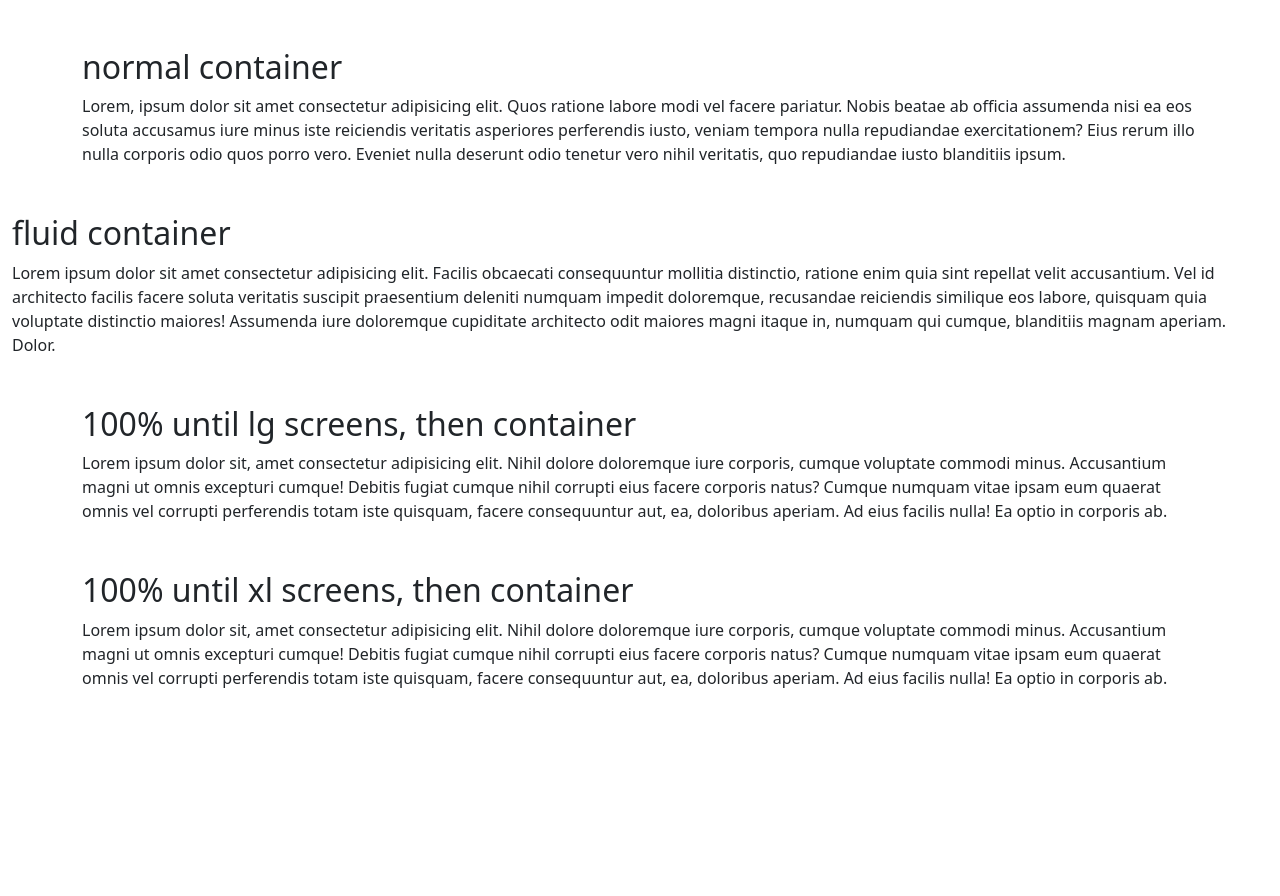
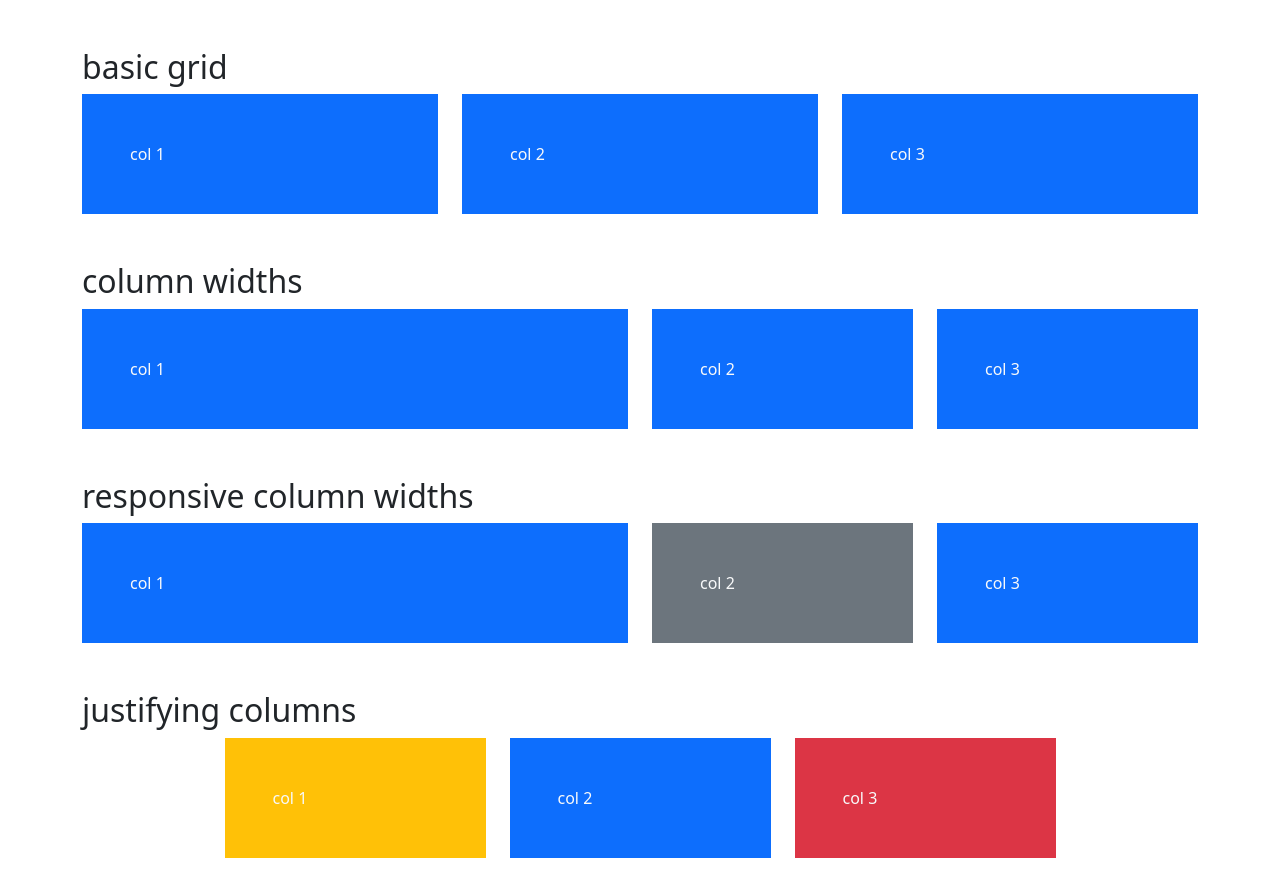
Before and after one commit to vector-gru/ebook_web, a plain HTML site: page index.html in a window 1280 px wide. Before the commit the page ends 800 px from the top, so only its background shows below. Drawn offline with nearby package versions, Linux system fonts and the light colour scheme.

Commit message:
grid layout

```diff
--- a/index.html
+++ b/index.html
@@ -17,25 +17,67 @@
     <title>eBook</title>
   </head>
   <body>
-    <div class="container my-5">
-        <h2>normal container</h2>
-        <p>Lorem, ipsum dolor sit amet consectetur adipisicing elit. Quos ratione labore modi vel facere pariatur. Nobis beatae ab officia assumenda nisi ea eos soluta accusamus iure minus iste reiciendis veritatis asperiores perferendis iusto, veniam tempora nulla repudiandae exercitationem? Eius rerum illo nulla corporis odio quos porro vero. Eveniet nulla deserunt odio tenetur vero nihil veritatis, quo repudiandae iusto blanditiis ipsum.</p>
+    <div class="container-lg my-5">
+      <h2>basic grid</h2>
+      <div class="row">
+        <div class="col">
+          <div class="p-5 bg-primary text-light">col 1</div>
+        </div>
+        <div class="col">
+          <div class="p-5 bg-primary text-light">col 2</div>
+        </div>
+        <div class="col">
+          <div class="p-5 bg-primary text-light">col 3</div>
+        </div>
       </div>
+    </div>
 
-      <div class="container-fluid my-5">
-        <h2>fluid container</h2>
-        <p>Lorem ipsum dolor sit amet consectetur adipisicing elit. Facilis obcaecati consequuntur mollitia distinctio, ratione enim quia sint repellat velit accusantium. Vel id architecto facilis facere soluta veritatis suscipit praesentium deleniti numquam impedit doloremque, recusandae reiciendis similique eos labore, quisquam quia voluptate distinctio maiores! Assumenda iure doloremque cupiditate architecto odit maiores magni itaque in, numquam qui cumque, blanditiis magnam aperiam. Dolor.</p>
+    <div class="container-lg my-5">
+      <h2>column widths</h2>
+      <div class="row">
+        <div class="col-6">
+          <div class="p-5 bg-primary text-light">col 1</div>
+        </div>
+        <div class="col-3">
+          <div class="p-5 bg-primary text-light">col 2</div>
+        </div>
+        <div class="col-3">
+          <div class="p-5 bg-primary text-light">col 3</div>
+        </div>
       </div>
+    </div>
 
-      <div class="container-lg my-5">
-        <h2>100% until lg screens, then container</h2>
-        <p>Lorem ipsum dolor sit, amet consectetur adipisicing elit. Nihil dolore doloremque iure corporis, cumque voluptate commodi minus. Accusantium magni ut omnis excepturi cumque! Debitis fugiat cumque nihil corrupti eius facere corporis natus? Cumque numquam vitae ipsam eum quaerat omnis vel corrupti perferendis totam iste quisquam, facere consequuntur aut, ea, doloribus aperiam. Ad eius facilis nulla! Ea optio in corporis ab.</p>
+    <div class="container-lg my-5">
+      <h2>responsive column widths</h2>
+      <div class="row gy-3">
+        <!-- manually change gutter using g{d}-{n} -->
+        <div class="col-sm-4 col-lg-6">
+          <div class="p-5 bg-primary text-light">col 1</div>
+        </div>
+        <div class="col-sm-4 col-lg-3">
+          <div class="p-5 bg-secondary text-light">col 2</div>
+        </div>
+        <div class="col-sm-4 col-lg-3">
+          <div class="p-5 bg-primary text-light">col 3</div>
+        </div>
       </div>
+    </div>
 
-      <div class="container-xl my-5">
-        <h2>100% until xl screens, then container</h2>
-        <p>Lorem ipsum dolor sit, amet consectetur adipisicing elit. Nihil dolore doloremque iure corporis, cumque voluptate commodi minus. Accusantium magni ut omnis excepturi cumque! Debitis fugiat cumque nihil corrupti eius facere corporis natus? Cumque numquam vitae ipsam eum quaerat omnis vel corrupti perferendis totam iste quisquam, facere consequuntur aut, ea, doloribus aperiam. Ad eius facilis nulla! Ea optio in corporis ab.</p>
+    <div class="container-lg my-5">
+      <h2>justifying columns</h2>
+      <div class="row justify-content-center">
+        <!-- j-c-end, j-c-start, j-c-between, j-c-around -->
+        <div class="col-md-3">
+          <div class="p-5 bg-warning text-light">col 1</div>
+        </div>
+        <div class="col-md-3">
+          <div class="p-5 bg-primary text-light">col 2</div>
+        </div>
+        <div class="col-md-3">
+          <div class="p-5 bg-danger text-light">col 3</div>
+        </div>
       </div>
+    </div>
 
     <script
       src="https://cdn.jsdelivr.net/npm/bootstrap@5.3.3/dist/js/bootstrap.bundle.min.js"
```
